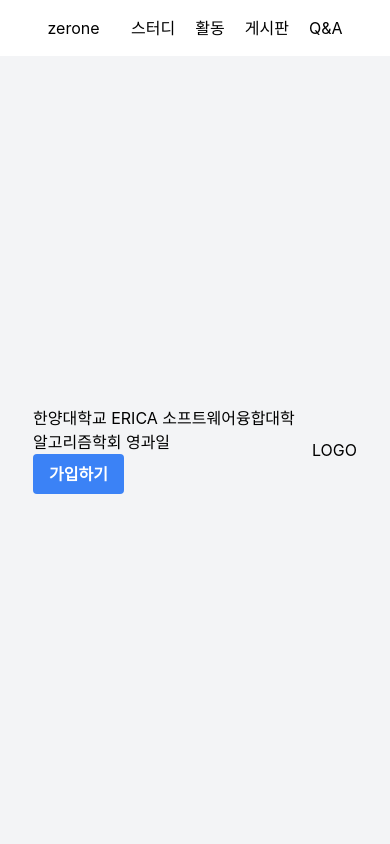
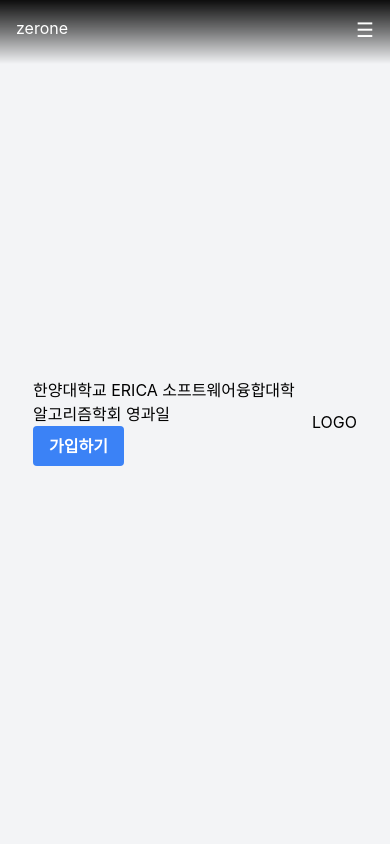
Before and after one commit to ZERONE-HOMEPAGE/client, a React (Vite) app: page / in a window 390 px wide. Shown: the top 844 px of the page. Built offline with nearby package versions, Linux system fonts and the light colour scheme; a web font is replaced by a local one.

Commit message:
feat: 상단 네비게이션 바 구현
- nav 바 본문과 겹치도록 Hero.tsx에 absolute 적용
- nav 바 상단고정(sticky) 위해 MainPage.tsx 에서 Header 호출 위치 변경

```diff
--- a/src/components/layout/Header.tsx
+++ b/src/components/layout/Header.tsx
@@ -1,14 +1,29 @@
 import { Link, NavLink } from 'react-router-dom';
+import { useState } from 'react';
 
 export default function Header() {
+  const [barOpen, setBarOpen] = useState(false);
+  function barClick() {
+    setBarOpen(!barOpen);
+  }
   return (
-    <header className="position-sticky z-50 bg-white p-4 flex flex-row justify-evenly">
-      <h1 className="">
+    <header className="sticky top-0 z-50 p-4  h-16 bg-transparent">
+      <div
+        className="absolute inset-0 bg-gradient-to-b
+  from-black/95
+  via-black/50
+
+  to-transparent pointer-events-none"
+      ></div>
+      <nav
+        className="flex flex-row md:justify-around justify-between relative text-white
+
+      "
+      >
         <Link to="/">zerone</Link>
-      </h1>
 
         <div>
-        <ul className="list-none flex space-x-5 ">
+          <ul className="md:flex hidden flex-row space-x-5">
             <li>
               <NavLink to="/study" className={({ isActive }) => (isActive ? 'font-bold' : '')}>
                 스터디
@@ -18,7 +33,39 @@
             <li>게시판</li>
             <li>Q&A</li>
           </ul>
+          <div>
+            <button className="md:hidden text-xl" onClick={barClick}>
+              ☰
+            </button>
           </div>
+        </div>
+        {barOpen && (
+          <div className="fixed inset-0 bg-black bg-opacity-40 z-20" onClick={barClick}></div>
+        )}
+        <div
+          className={`fixed top-0 right-0 h-full w-3/5 bg-white z-30 transform ${
+            barOpen ? 'translate-x-0' : 'translate-x-full'
+          } transition-transform duration-300 ease-in-out text-black`}
+        >
+          <button className="p-4 text-xl" onClick={barClick}>
+            ✕
+          </button>
+          <ul className="flex flex-col space-y-4 p-4 ">
+            <li>
+              <NavLink
+                to="/study"
+                onClick={barClick}
+                className={({ isActive }) => (isActive ? 'font-bold' : '')}
+              >
+                스터디
+              </NavLink>
+            </li>
+            <li>활동</li>
+            <li>게시판</li>
+            <li>Q&A</li>
+          </ul>
+        </div>
+      </nav>
     </header>
   );
 }
--- a/src/components/sections/MainPage/Hero.tsx
+++ b/src/components/sections/MainPage/Hero.tsx
@@ -1,8 +1,7 @@
-
-import Button from "@/components/ui/Button";
+import Button from '@/components/ui/Button';
 export default function Hero() {
   return (
-        <div className="flex flex-row items-center justify-evenly p-4 bg-gray-100 h-full">
+    <div className="flex flex-row items-center justify-evenly p-4 bg-gray-100 h-full absolute inset-0 ">
       <div>
         <p>한양대학교 ERICA 소프트웨어융합대학</p>
         <h1>알고리즘학회 영과일</h1>
--- a/src/pages/MainPage.tsx
+++ b/src/pages/MainPage.tsx
@@ -1,13 +1,13 @@
-import Header from "@/components/layout/Header";
-import ClubIntro from "@/components/sections/MainPage/ClubIntro";
-import Event from "@/components/sections/MainPage/Event";
-import Hero from "@/components/sections/MainPage/Hero";
+import Header from '@/components/layout/Header';
+import ClubIntro from '@/components/sections/MainPage/ClubIntro';
+import Event from '@/components/sections/MainPage/Event';
+import Hero from '@/components/sections/MainPage/Hero';
 
 export default function MainPage() {
   return (
     <div className="min-w-full h-full  flex flex-col">
+      <Header />
       <div className="flex flex-col h-screen">
-                <Header />
         <Hero />
       </div>
       <div className="min-w-full flex flex-col items-center justify-center p-4 gap-10">
```
Lines whose indentation alone changed are shown as unchanged.
